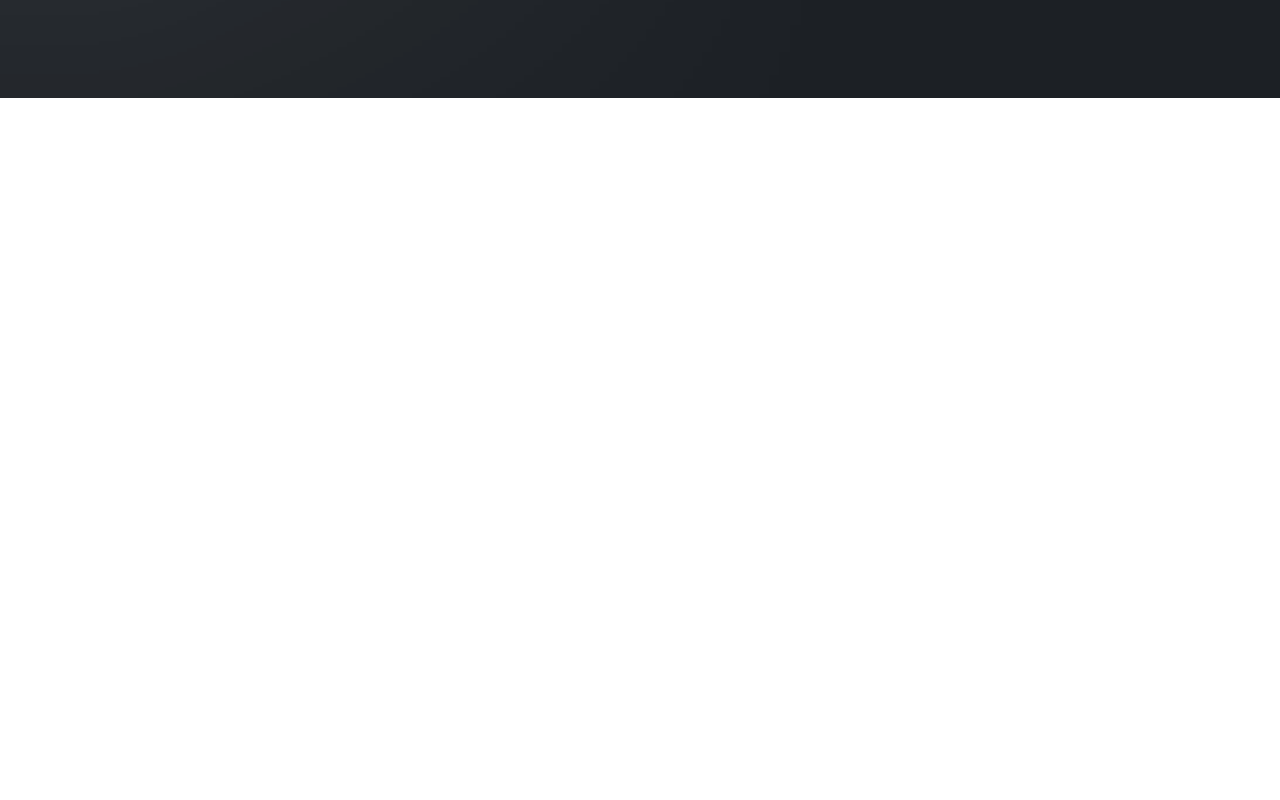
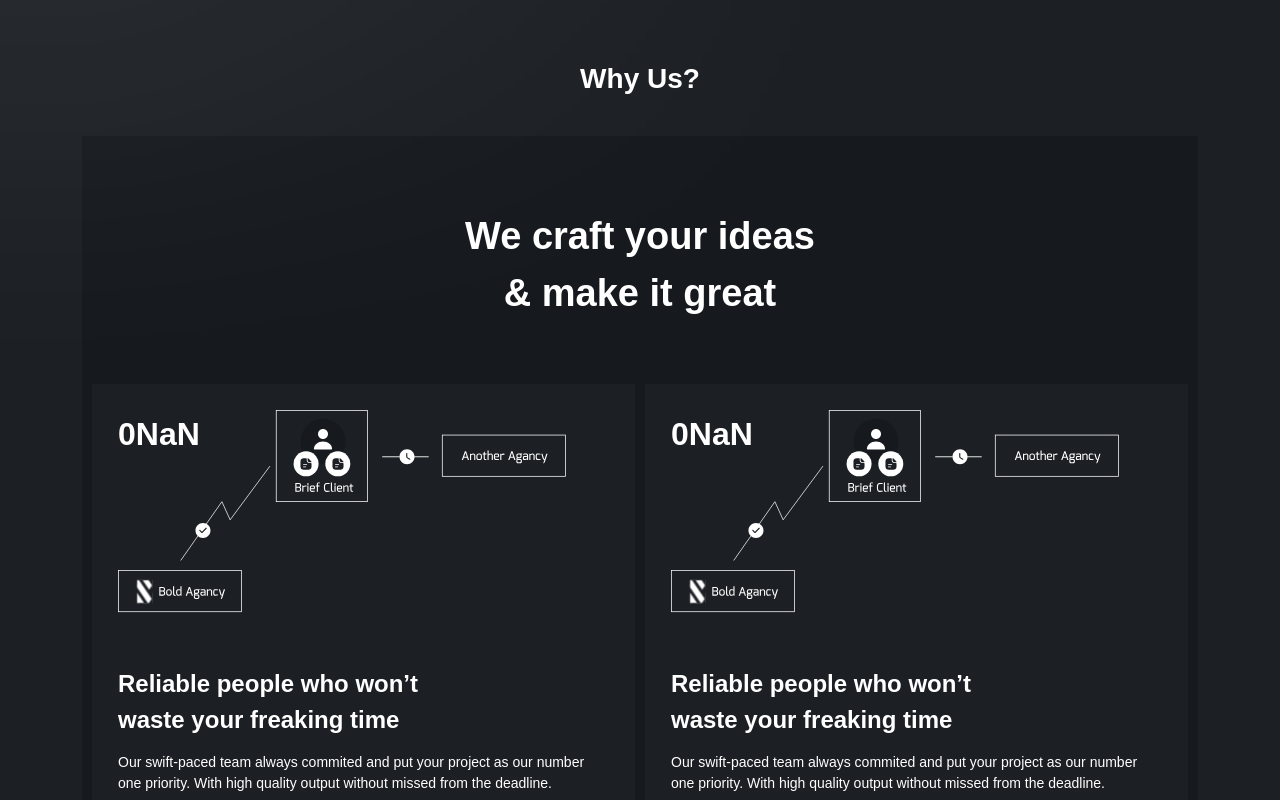
Before and after one commit to kai-zen/bold, a Next.js app: page / in a window 1280 px wide. Shown: the part 560-1360 px from the top of the page. Before the commit the page ends 800 px from the top, so only its background shows below. Built offline with nearby package versions, Linux system fonts and the light colour scheme.

Commit message:
[sections.whyUs]: Made the section layout.

```diff
--- /dev/null
+++ b/components/cards/WhyUsCardFrame.jsx
@@ -0,0 +1,29 @@
+import { Box, Typography } from "@mui/material";
+
+const WhyUsCardFrame = (props) => {
+  return (
+    <Box sx={stlyes.container}>
+      <Typography sx={stlyes.counter}>0{props.index + 1}</Typography>
+      {props.children}
+    </Box>
+  );
+};
+
+const stlyes = {
+  container: {
+    width: "100%",
+    height: "100%",
+    position: "relative",
+    backgroundColor: "secondary.main",
+    p: "26px",
+  },
+  counter: {
+    fontWeight: "700",
+    fontSize: "32px",
+    position: "absolute",
+    top: "26px",
+    left: "26px",
+  },
+};
+
+export default WhyUsCardFrame;
--- /dev/null
+++ b/components/cards/index.js
@@ -0,0 +1 @@
+export { default as WhyUsCardFrame } from "./WhyUsCardFrame";
--- /dev/null
+++ b/components/sections/home/WhyUs.jsx
@@ -0,0 +1,83 @@
+/* eslint-disable @next/next/no-img-element */
+import { WhyUsCardFrame } from "@/components/cards";
+import { Box, Grid, Typography } from "@mui/material";
+
+const CardOne = () => {
+  return (
+    <WhyUsCardFrame>
+      <Box sx={styles.imageBox1}>
+        <img
+          src="/test.svg"
+          alt="We are reliable!"
+          className="first-reason-img"
+        />
+      </Box>
+      <Typography sx={cardsStyles.title1}>
+        Reliable people who won’t waste your freaking time
+      </Typography>
+      <Typography sx={cardsStyles.description1}>
+        Our swift-paced team always commited and put your project as our number
+        one priority. With high quality output without missed from the deadline.
+      </Typography>
+    </WhyUsCardFrame>
+  );
+};
+
+const WhyUs = () => {
+  return (
+    <Box compnent="section" sx={styles.container}>
+      <Typography sx={styles.title}>Why Us?</Typography>
+      <Box sx={styles.innerContainer}>
+        <Typography sx={styles.innerTitle}>
+          We craft your ideas & make it great
+        </Typography>
+        <Grid container spacing="10px">
+          {[0, 1, 2, 3].map((item, i) => (
+            <Grid item xs={12} lg={6} key={item}>
+              <CardOne />
+            </Grid>
+          ))}
+        </Grid>
+      </Box>
+    </Box>
+  );
+};
+
+const styles = {
+  container: { display: "flex", flexDirection: "column", alignItems: "center" },
+  title: { fontWeight: "600", fontSize: "28px", mb: "36px" },
+  innerContainer: {
+    width: "100%",
+    backgroundColor: "dark.main",
+    display: "flex",
+    flexDirection: "column",
+    alignItems: "center",
+    p: "10px",
+  },
+  innerTitle: {
+    width: "80%",
+    maxWidth: "364px",
+    fontSize: "38px",
+    fontWeight: "700",
+    textAlign: "center",
+    py: "62px",
+  },
+};
+
+const cardsStyles = {
+  imageBox1: {
+    width: "100%",
+    display: "flex",
+    justifyContent: "flex-end",
+  },
+  title1: {
+    fontSize: "24px",
+    fontWeight: "700",
+    maxWidth: "312px",
+    mt: "46px",
+    mb: "14px",
+  },
+  description1: { fontSize: "14px", fontWeight: "500" },
+};
+
+export default WhyUs;
--- a/components/sections/home/index.js
+++ b/components/sections/home/index.js
@@ -1 +1,2 @@
 export { default as Slogan } from "./Slogan";
+export { default as WhyUs } from "./WhyUs";
--- a/helpers/theme.js
+++ b/helpers/theme.js
@@ -8,8 +8,8 @@ export const theme = createTheme({
     secondary: {
       main: "#1c2025",
     },
-    error: {
-      main: "#de2e39",
+    dark: {
+      main: "#16191E",
     },
   },
   typography: {
--- a/pages/index.jsx
+++ b/pages/index.jsx
@@ -1,5 +1,5 @@
 import { Divider } from "@/components/common";
-import { Slogan } from "@/sections/home";
+import { Slogan, WhyUs } from "@/sections/home";
 import Head from "next/head";
 
 const Home = () => {
@@ -12,6 +12,7 @@ const Home = () => {
       </Head>
       <Slogan />
       <Divider />
+      <WhyUs />
     </>
   );
 };
--- a/styles/globals.css
+++ b/styles/globals.css
@@ -39,3 +39,7 @@ textarea,
 select {
   font: inherit;
 }
+
+.first-reason-img {
+  max-width: 100%;
+}
```
Also changed, not shown: public/test.svg (added).
